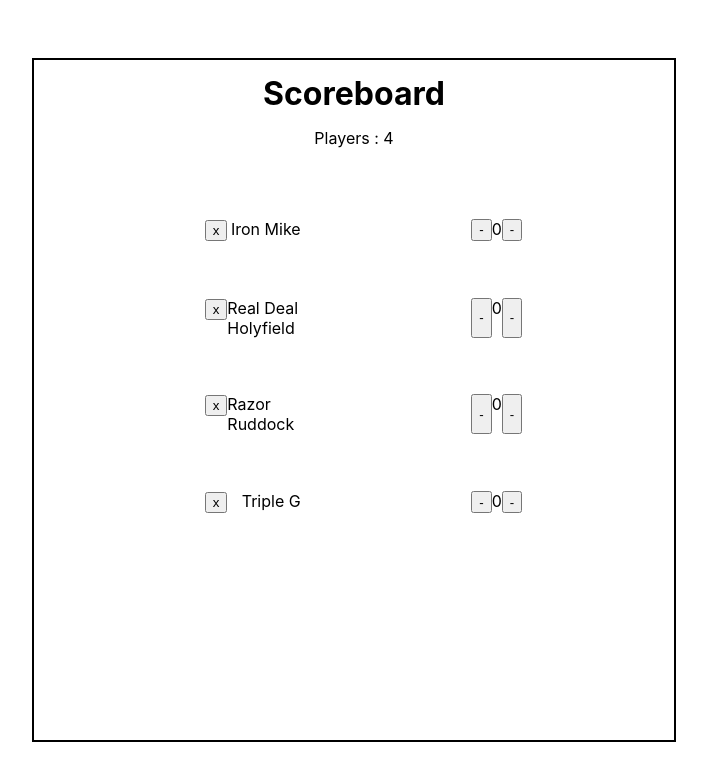
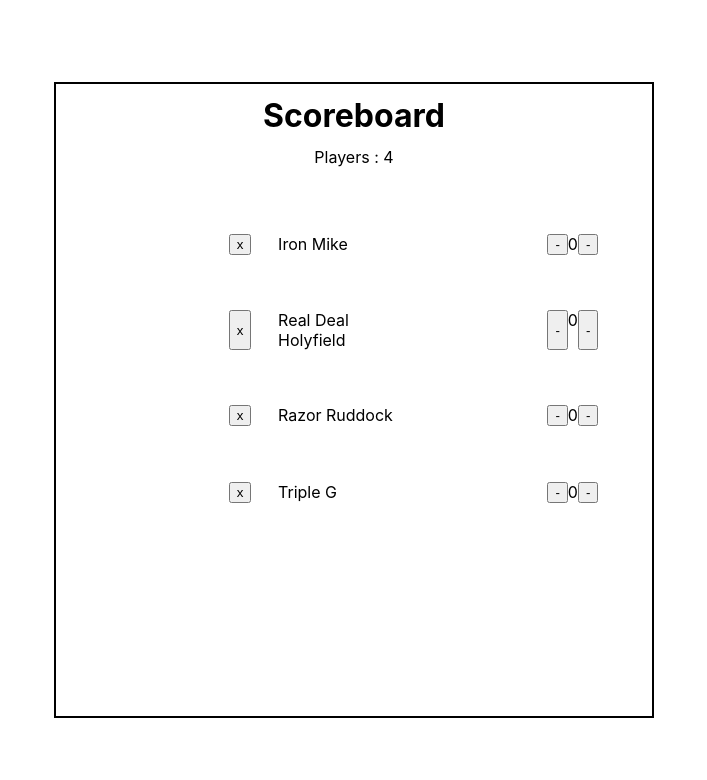
Before and after one commit to Jones100/Boxlife, a React (Create React App) app: page / in a window 1280 px wide. Shown: the top 780 px of the page, without its empty margins (286-993 px from the left). Built offline with nearby package versions, Linux system fonts and the light colour scheme.

Commit message:
centred player and button

```diff
--- a/src/App.css
+++ b/src/App.css
@@ -35,10 +35,10 @@
 .scoreboard-container {
 	display: flex;
     flex-direction: column;
-    width: 100%;
-    height: 100%;
+    width: 93%;
     align-items: center;
-    justify-content: center;
+    height: 93%;
+    justify-content: space-around;
 }
 
 .header-container {
@@ -91,18 +91,33 @@
     border-width: 2px;
 }
 
+.player-button-container {
+	display: flex;
+    flex-direction: row;
+    width: 45%;
+    justify-content: center;
+}
+
 .player {
 	display: flex;
 	flex-direction: row;
 	width: 100%;
-	justify-content: space-evenly;
+	justify-content: space-around;
 }
 
-.player-button-container {
+.player-name {
 	display: flex;
 	flex-direction: row;
-	width: 15%;
-    justify-content: space-between;
+	width: 50%;
+	justify-content: flex-start;
+}
+
+.button-container {
+	display: flex;
+    flex-direction: row;
+    width: 50%;
+    justify-content: flex-end;
+    margin-right: 10%;
 }
 
 .counter-container {
```
